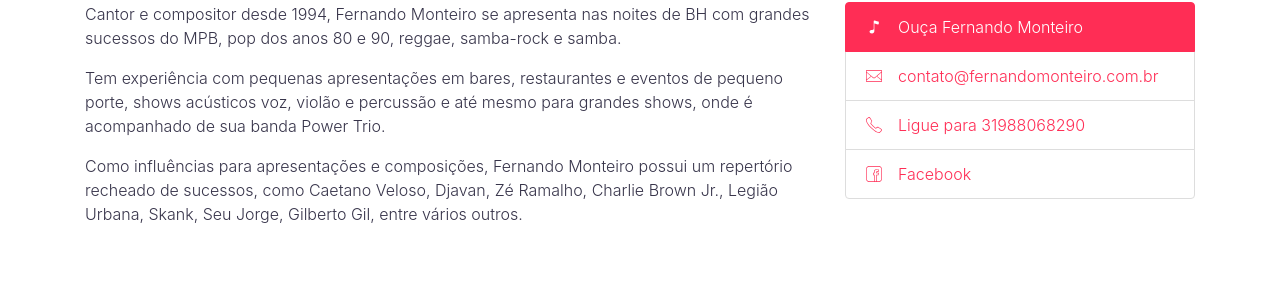
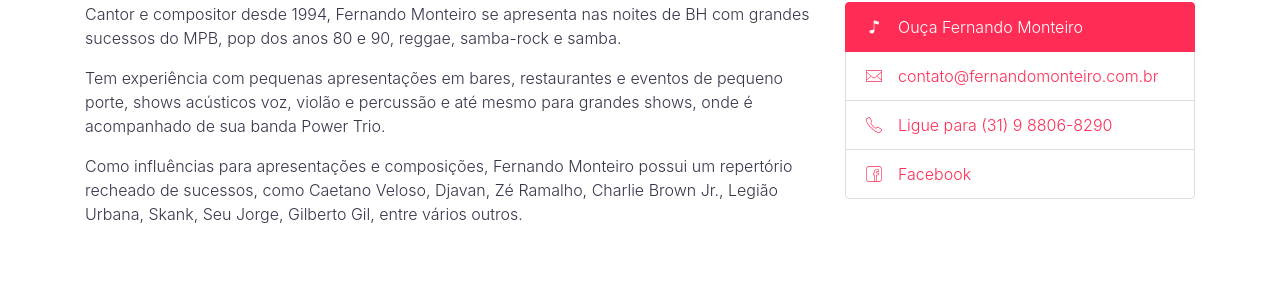
Before and after one commit to tocaki/tocaki.github.io, a Jekyll site: the page built from _artists/2016-10-28-fernando-monteiro.md, in a window 1280 px wide. Shown: the part 446-750 px from the top of the page. Built offline with Jekyll 4.4.1, drawn with Linux system fonts in a browser that asks for light colours.

Commit message:
Updated 2016-10-28-fernando-monteiro.md

```diff
--- a/_artists/2016-10-28-fernando-monteiro.md
+++ b/_artists/2016-10-28-fernando-monteiro.md
@@ -12,7 +12,7 @@
   http://fernandomonteiro.com.br/musica-ao-vivo-musico-banda-festa-evento-bh-videos/
 email: contato@fernandomonteiro.com.br
 facebook: fernandomonteirompb
-phone: '31988068290'
+phone: (31) 9 8806-8290
 ---
 Cantor e compositor desde 1994, Fernando Monteiro se apresenta nas noites de BH com grandes sucessos do MPB, pop dos anos 80 e 90, reggae, samba-rock e samba.
 
```
